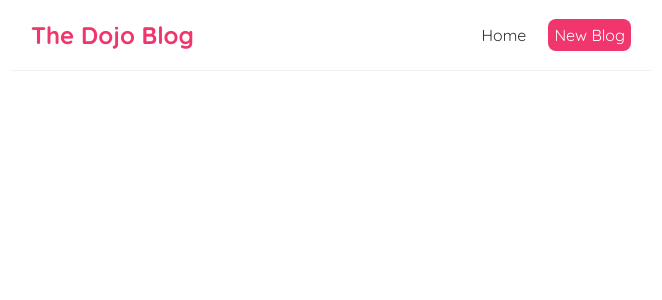
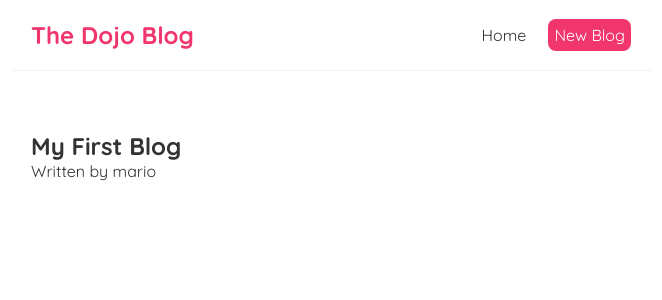
Before and after one commit to CAMPSLOPY/https---github.com-CAMPSLOPY-blogpage, a React (Create React App) app: page /blogs/1 in a window 1280 px wide. Shown: the top 300 px of the page, without its empty margins (309-971 px from the left). Built offline with nearby package versions, Linux system fonts and the light colour scheme; data requests are answered from the project's data file.

Commit message:
blog details

```diff
--- a/src/BlogDetails.js
+++ b/src/BlogDetails.js
@@ -4,10 +4,17 @@ import useFetch from "./useFetch";
 const  BlogDetails = () => {
 
     const { id } = useParams()
-    const {data , error, isPending} = useFetch('http://localhost:3001/blogs/' + id)
+    const {data: blog, error, isPending} = useFetch('http://localhost:3001/blogs/' + id)
     return (
         <div className="blog-details">
            {isPending && <div>Loading...</div>}
+           {error && <div>{error}</div>}
+           {blog && (
+               <article>
+                   <h2>{blog.title}</h2>
+                   <p> Written by {blog.author}</p>
+               </article>
+           )}
         </div>
     );
 }
```
